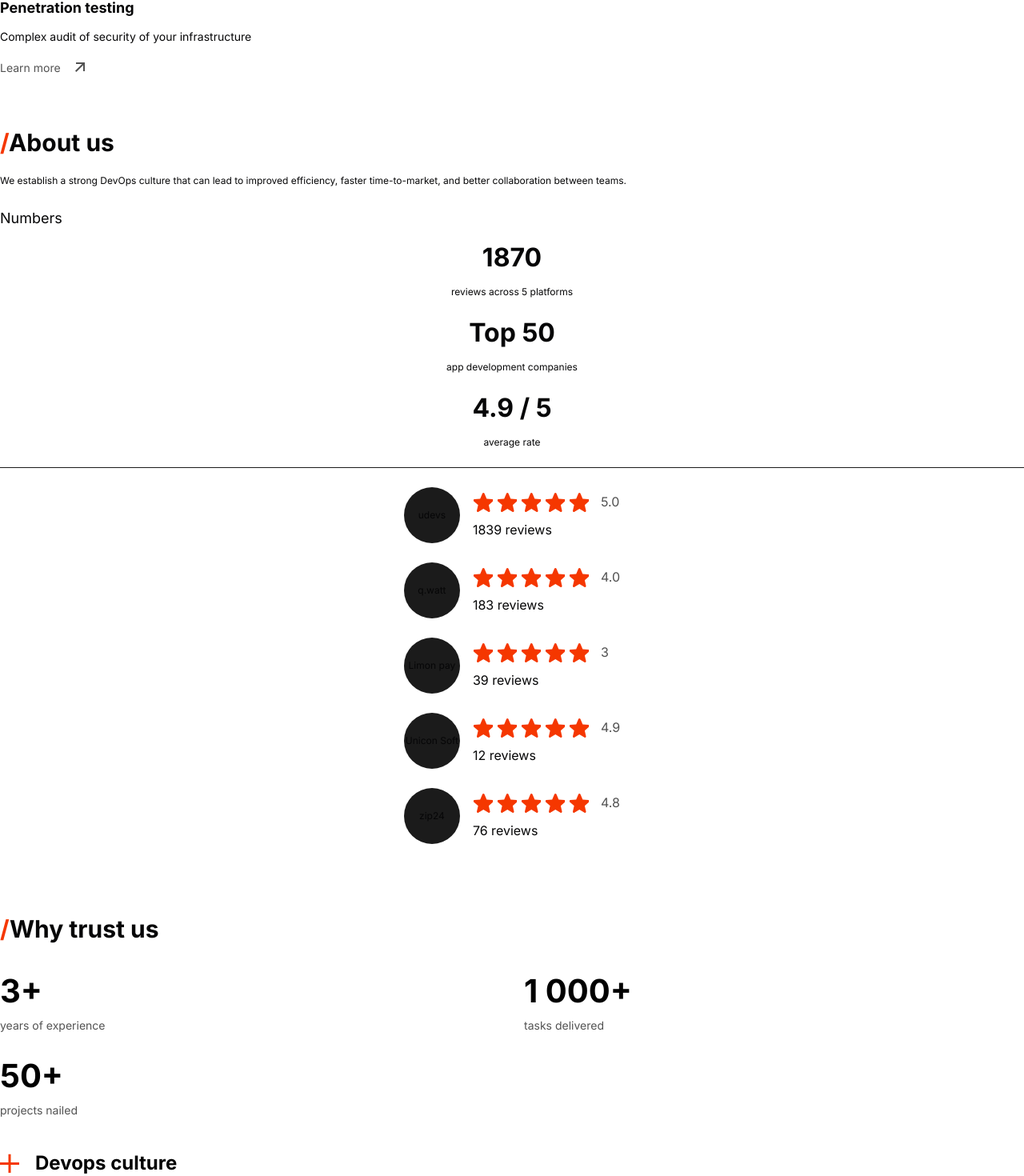
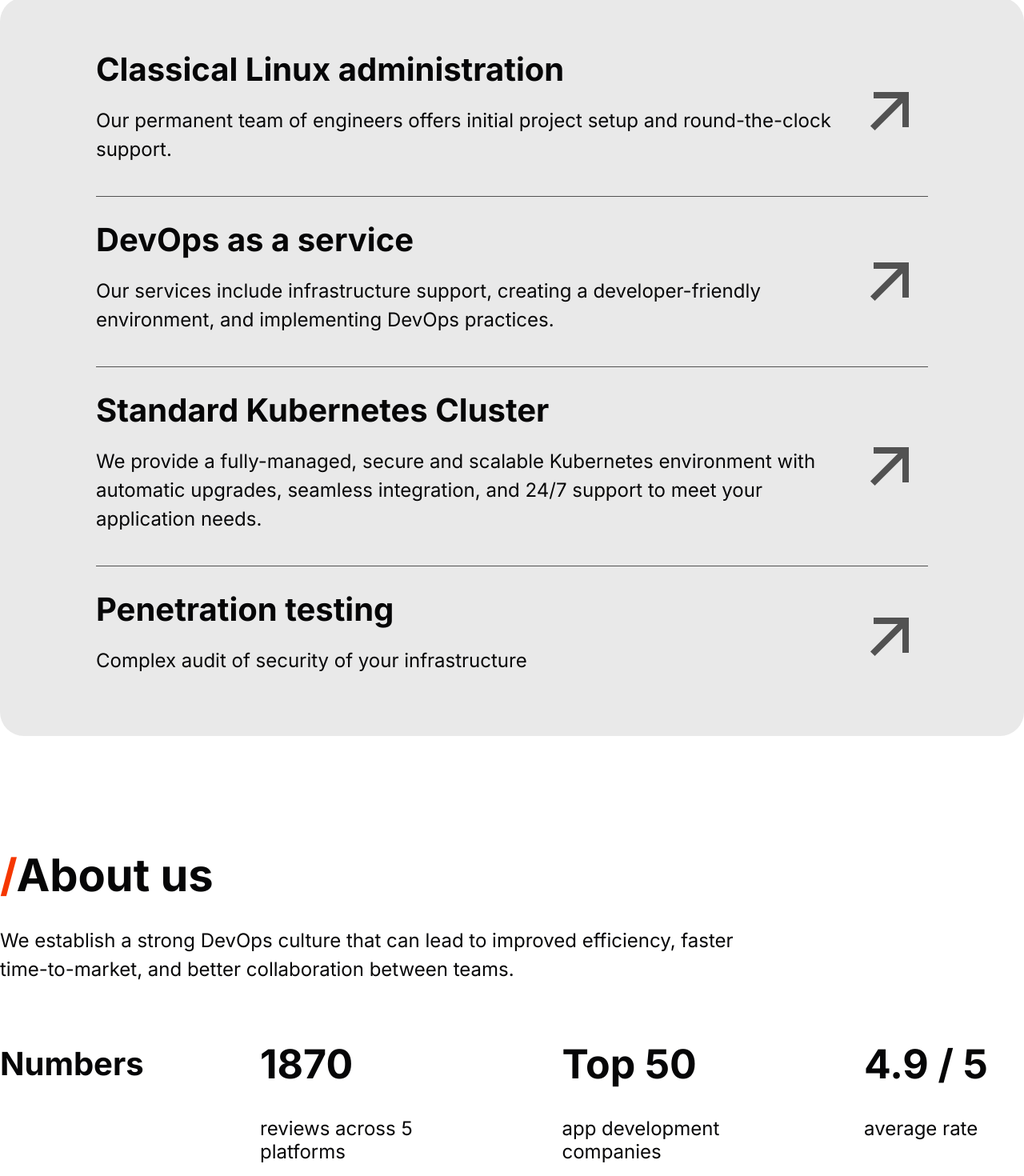
Before and after one commit to boburrafikhjanov/topCom, a Nuxt app: page / in a window 1280 px wide. Shown: the part 1193-2663 px from the top of the page at 80% size. Built offline with nearby package versions, Linux system fonts and the light colour scheme.

Commit message:
fixed desktop version

```diff
--- a/assets/styles/main.css
+++ b/assets/styles/main.css
@@ -60,33 +60,56 @@ html.dark body {
 }
 
 .icon-sun {
-  -webkit-mask: url('/assets/icons/sun.svg');
-  mask: url('/assets/icons/sun.svg');
+  -webkit-mask: url('/assets/icons/sun.svg') no-repeat center center / 100%;
+  mask: url('/assets/icons/sun.svg') no-repeat center / 100%;
 }
 
 .icon-moon {
-  -webkit-mask: url('/assets/icons/moon.svg');
-  mask: url('/assets/icons/moon.svg');
+  -webkit-mask: url('/assets/icons/moon.svg') no-repeat center / 100%;
+  mask: url('/assets/icons/moon.svg') no-repeat center / 100%;
 }
 
 .icon-right-up {
-  -webkit-mask: url('/assets/icons/right-up.svg');
-  mask: url('/assets/icons/right-up.svg');
+  -webkit-mask: url('/assets/icons/right-up.svg') no-repeat center / 100%;
+  mask: url('/assets/icons/right-up.svg') no-repeat center / 100%;
 }
 
 .icon-star {
-  -webkit-mask: url('/assets/icons/star.svg');
-  mask: url('/assets/icons/star.svg');
+  -webkit-mask: url('/assets/icons/star.svg') no-repeat center / 100%;
+  mask: url('/assets/icons/star.svg') no-repeat center / 100%;
 }
 
 .icon-plus {
-  -webkit-mask: url('/assets/icons/plus.svg');
-  mask: url('/assets/icons/plus.svg');
+  -webkit-mask: url('/assets/icons/plus.svg') no-repeat center / 100%;
+  mask: url('/assets/icons/plus.svg') no-repeat center / 100%;
 }
 
 .icon-minus {
-  -webkit-mask: url('/assets/icons/minus.svg');
-  mask: url('/assets/icons/minus.svg');
+  -webkit-mask: url('/assets/icons/minus.svg') no-repeat center / 100%;
+  mask: url('/assets/icons/minus.svg') no-repeat center / 100%;
+}
+
+::-webkit-scrollbar {
+  -webkit-appearance: none;
+  width: 2px;
+}
+
+::-webkit-scrollbar:vertical {
+  width: 2px;
+}
+
+::-webkit-scrollbar:horizontal {
+  height: 6px;
+}
+
+::-webkit-scrollbar-thumb {
+  background-color: rgba(0, 0, 0, 0.1);
+  border-radius: 10px;
+  width: 2px;
+}
+
+::-webkit-scrollbar-track {
+  background-color: rgba(0, 0, 0, 0.05);
 }
 
 @media (min-width: 1440px) {
--- a/components/About.vue
+++ b/components/About.vue
@@ -4,60 +4,76 @@ import { Stars } from '~/constants/stars'
 </script>
 
 <template>
-  <section class="py-[30px]">
+  <section class="py-[30px] lg:py-[70px]">
     <div class="container">
-      <h1 class="text-[30px] dark:text[#fff] font-bold mb-[16px]">
+      <h1
+        class="text-[30px] dark:text[#fff] font-bold mb-[16px] lg:text-[56px] lg:mb-[30px] leading-[normal]"
+      >
         <span class="text-[#F53700]">/</span>About us
       </h1>
 
-      <p class="text-[12px] mb-[24px]">
+      <p
+        class="text-[12px] mb-[24px] lg:text-[24px] lg:mb-[70px] lg:max-w-[950px]"
+      >
         We establish a strong DevOps culture that can lead to improved
         efficiency, faster time-to-market, and better collaboration between
         teams.
       </p>
 
-      <div class="flex flex-col">
-        <div class="text-[18px] mb-[16px]">Numbers</div>
+      <div
+        class="flex flex-col lg:flex-row lg:grid lg:grid-cols-4 lg:gap-[20px]"
+      >
+        <div
+          class="text-[18px] mb-[16px] lg:text-[40px] lg:mb-[0] lg:col-span-1 lg:font-bold"
+        >
+          Numbers
+        </div>
 
-        <div class="flex flex-col">
+        <div class="lg:col-span-3">
+          <div class="flex flex-col lg:flex-row lg:justify-between">
             <div
               v-for="number in Numbers"
               :key="number.number"
-            class="flex flex-col items-center mb-[24px]"
+              class="flex flex-col items-center mb-[24px] lg:items-start w-full lg:max-w-[200px]"
             >
-            <span class="text-[32px] mb-[16px] font-bold leading-[normal]">{{
-              number.number
-            }}</span>
-            <span class="text-[12px] leading-[normal]">{{
+              <span
+                class="text-[32px] mb-[16px] font-bold leading-[normal] lg:text-[50px] lg:mb-[36px]"
+                >{{ number.number }}</span
+              >
+              <span class="text-[12px] leading-[normal] lg:text-[24px]">{{
                 number.description
               }}</span>
             </div>
+          </div>
 
-          <hr class="border-[#1B1B1B] mb-[24px]" />
+          <hr class="border-[#1B1B1B] mb-[30px] lg:mb-[40px]" />
 
-          <div class="mx-auto">
+          <div class="mx-auto lg:m-0 lg:grid lg:grid-cols-2 lg:gap-x-[100px]">
             <div
               v-for="star in Stars"
               :key="star.logo"
-              class="flex items-center max-w-[358px] w-full mb-[24px]"
+              class="flex items-center max-w-[358px] w-full mb-[24px] lg:mb-[36px] lg:flex-row"
             >
               <div
-                class="flex items-center justify-center text-center text-[12px] w-[70px] h-[70px] rounded-[50%] mr-[16px] bg-[#1B1B1B] border-[#111111]"
+                class="flex items-center justify-center text-center text-[12px] w-[70px] h-[70px] rounded-[50%] mr-[16px] bg-[#ebebeb] border-[#111111] dark:bg-[#1B1B1B] flex-none lg:w-[100px] lg:h-[100px] lg:mr-[24px] lg:text-[14px] lg:font-bold"
               >
                 {{ star.logo }}
               </div>
               <div class="flex flex-col">
-                <div class="flex items-center mb-[10px]">
+                <div class="flex items-center mb-[10px] lg:mb-[16px]">
                   <i
                     v-for="(stars, i) in star.stars"
                     :key="i"
-                    class="icon icon-star bg-[#F53700] w-[25px] h-[25px] mr-[5px]"
+                    class="icon icon-star bg-[#F53700] w-[25px] h-[25px] mr-[5px] lg:w-[36px] lg:h-[36px] lg:mr-[8px]"
                   ></i>
-                  <span class="text-[16px] text-[#525252] ml-[10px]">{{
-                    star.rate
-                  }}</span>
+                  <span
+                    class="text-[16px] text-[#525252] ml-[10px] lg:text-[24px] leading-[normal]"
+                    >{{ star.rate }}</span
+                  >
                 </div>
-                <div class="text-[16px]">{{ star.reviews }}</div>
+                <div class="text-[16px] lg:text-[24px] leading-[normal]">
+                  {{ star.reviews }}
+                </div>
               </div>
             </div>
           </div>
--- a/components/Header.vue
+++ b/components/Header.vue
@@ -21,7 +21,7 @@ const color = useColorMode()
       </ClientOnly>
 
       <nav>
-        <ul class="hidden items-center justify-between gap-[30px]">
+        <ul class="hidden items-center justify-between gap-[30px] lg:flex">
           <li v-for="item in menu" :key="item.href">
             <NuxtLink :to="item.href" class="hover-link-color">
               {{ item.label }}
--- a/components/Services.vue
+++ b/components/Services.vue
@@ -1,36 +1,48 @@
 <script setup lang="ts">
-import { services } from "~/constants/services";
+import { services } from '~/constants/services'
 </script>
 
 <template>
-  <section class="py-[30px]">
+  <section class="py-[30px] lg:py-[70px]">
     <div class="container">
       <div>
-        <h1 class="text-[30px] dark:text[#fff] font-bold mb-[30px]">
+        <h1
+          class="text-[30px] dark:text[#fff] font-bold mb-[30px] lg:text-[56px] lg:mb-[50px] leading-[normal]"
+        >
           <span class="text-[#F53700]">/</span>Our services
         </h1>
 
         <div
+          class="lg:bg-[#e9e9e9] lg:px-[120px] lg:py-[60px] lg:rounded-[30px] lg:dark:bg-[#0C0C0C]"
+        >
+          <div
             v-for="service in services"
             :key="service.title"
-          class="mb-[40px] last:mb-0"
+            class="mb-[40px] last:mb-0 lg:mb-[24px] lg:pb-[24px] lg:border-b-[1px] lg:border-[#525252] lg:last:border-0 lg:last:pb-[0]"
           >
-          <NuxtLink :to="service.href">
-            <div class="text-[18px] dark:text[#fff] mb-[12px] font-bold">
+            <NuxtLink class="lg:flex lg:items-center group" :to="service.href">
+              <div>
+                <div
+                  class="text-[18px] dark:text[#fff] mb-[12px] font-bold lg:text-[40px] lg:mb-[16px] lg:group-hover:text-[#F53700]"
+                >
                   {{ service.title }}
                 </div>
-            <p class="text-[14px] dark:text[#fff] mb-[16px]">
+                <p class="text-[14px] dark:text[#fff] mb-[16px] lg:text-[24px]">
                   {{ service.description }}
                 </p>
+              </div>
 
-            <span class="flex items-center text-[#525252] text-[14px]">
-              Learn more<span
-                class="icon icon-right-up w-[24px] h-[24px] ml-[12px] bg-[#525252]"
+              <span
+                class="flex items-center text-[#525252] text-[14px] lg:text-[0] lg:ml-auto"
+                >Learn more
+                <span
+                  class="icon icon-right-up w-[24px] h-[24px] ml-[12px] bg-[#525252] lg:ml-auto lg:w-[96px] lg:h-[96px] lg:group-hover:bg-[#F53700]"
                 />
               </span>
             </NuxtLink>
           </div>
         </div>
       </div>
+    </div>
   </section>
 </template>
--- a/components/TrustUs.vue
+++ b/components/TrustUs.vue
@@ -9,35 +9,51 @@ const toggleActive = (index: number) => {
 </script>
 
 <template>
-  <section class="py-[30px]">
+  <section class="py-[30px] lg:py-[70px]">
     <div class="container">
-      <h1 class="text-[30px] dark:text-[#fff] font-bold mb-[30px]">
+      <h1
+        class="text-[30px] dark:text-[#fff] font-bold mb-[30px] lg:text-[56px] lg:mb-[140px] leading-[normal]"
+      >
         <span class="text-[#f53700]">/</span>Why trust us
       </h1>
 
-      <div class="grid grid-cols-2 gap-[30px] mb-[40px]">
+      <div class="lg:grid lg:grid-cols-4">
+        <div
+          class="grid grid-cols-2 gap-[30px] mb-[40px] lg:grid-cols-1 lg:col-span-1 lg:gap-[55px]"
+        >
           <div v-for="(item, key) in trustUs" :key="key" class="flex flex-col">
             <span
-            class="text-[40px] text-[#000] font-bold dark:text-[#fff] mb-[10px] leading-[normal]"
+              class="text-[40px] text-[#000] font-bold dark:text-[#fff] mb-[10px] leading-[normal] lg:text-[72px] lg:mb-[16px]"
               >{{ item.number }}</span
             >
-          <span class="text-[14px] text-[#525252] leading-[normal]">{{
-            item.text
-          }}</span>
+            <span
+              class="text-[14px] text-[#525252] leading-[normal] lg:text-[24px]"
+              >{{ item.text }}</span
+            >
           </div>
         </div>
 
-      <div v-for="(item, index) in trustInfo" :key="index" class="mb-[40px]">
-        <div class="flex items-center mb-[16px]" @click="toggleActive(index)">
+        <div class="lg:grid lg:grid-cols-2 col-span-3">
+          <div
+            v-for="(item, index) in trustInfo"
+            :key="index"
+            class="mb-[40px]"
+          >
+            <div
+              class="flex items-center mb-[16px] cursor-pointer lg:items-start"
+              @click="toggleActive(index)"
+            >
               <i
                 v-if="activeIndex === index"
-            class="icon icon-minus w-[24px] h-[24px] bg-[#F53700] mr-[20px]"
+                class="icon icon-minus w-[24px] h-[24px] bg-[#F53700] mr-[20px] lg:w-[48px] lg:h-[48px] flex-none lg:mt-[10px]"
               ></i>
               <i
                 v-else
-            class="icon icon-plus w-[24px] h-[24px] bg-[#F53700] mr-[20px]"
+                class="icon icon-plus w-[24px] h-[24px] bg-[#F53700] mr-[20px] lg:w-[48px] lg:h-[48px] flex-none lg:mt-[10px]"
               ></i>
-          <span class="text-[24px] text-[#000] font-bold dark:text-[#fff]">
+              <span
+                class="text-[24px] text-[#000] font-bold dark:text-[#fff] lg:text-[48px] leading-[normal]"
+              >
                 {{ item.title }}
               </span>
             </div>
@@ -45,12 +61,14 @@ const toggleActive = (index: number) => {
             <ElCollapseTransition>
               <div
                 v-show="activeIndex === index"
-            class="pl-[44px] text-[14px] leading-[normal]"
+                class="pl-[44px] text-[14px] leading-[normal] lg:text-[24px]"
               >
                 {{ item.text }}
               </div>
             </ElCollapseTransition>
           </div>
         </div>
+      </div>
+    </div>
   </section>
 </template>
```
Also changed, not shown: components/Contacts.vue (+8 -4 lines), components/Footer.vue (+11 -2 lines), components/HeroBanner.vue (+6 -4 lines), components/Review.vue (+27 -13 lines). Lines whose indentation alone changed are shown as unchanged.
